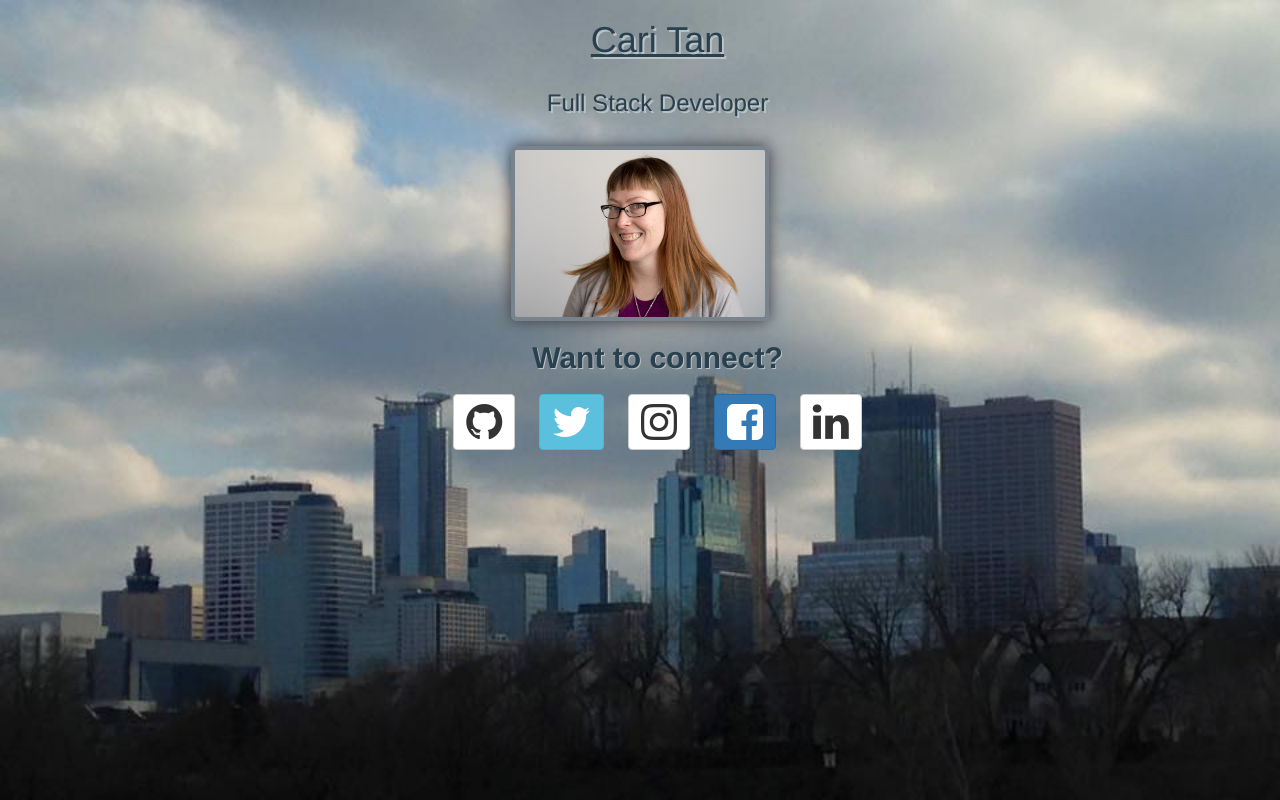
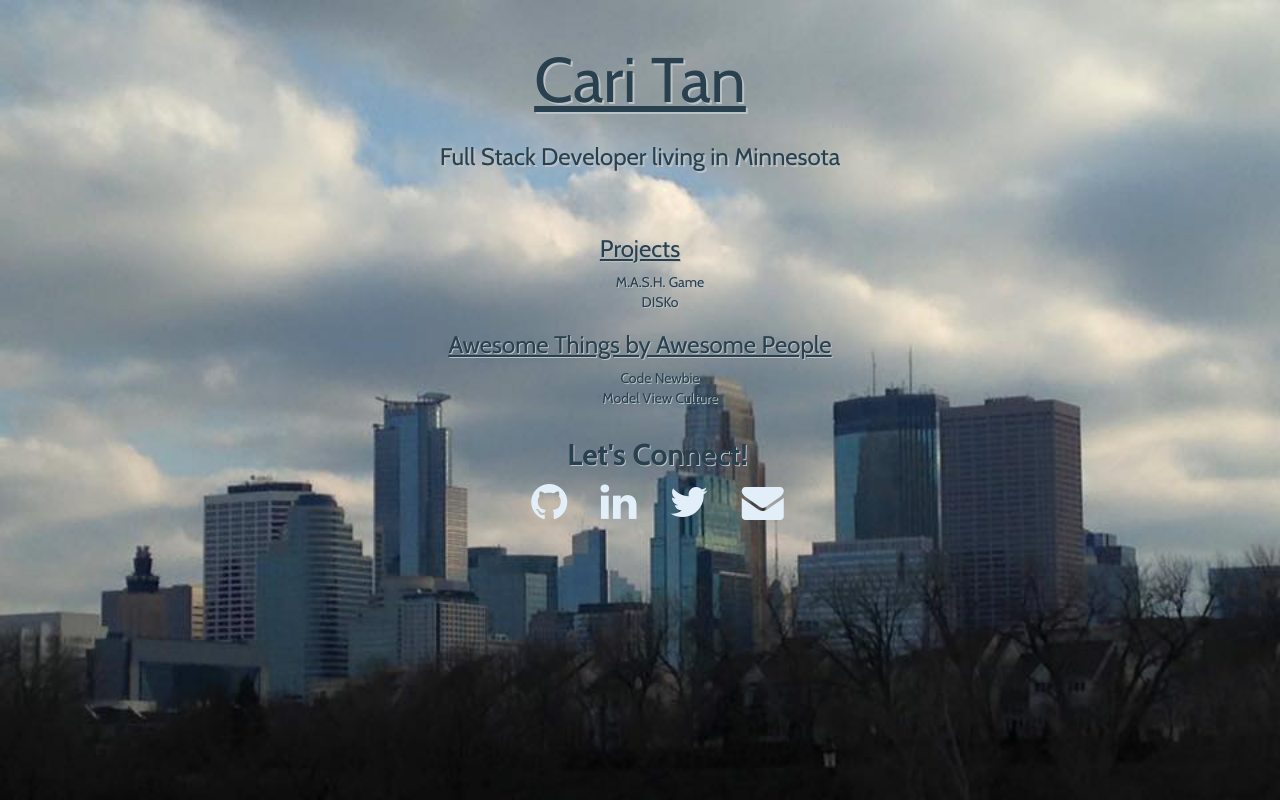
Before and after one commit to cairnstan/landing_page, a plain HTML site: page index.html in a window 1280 px wide. Drawn offline with nearby package versions, Linux system fonts and the light colour scheme; a web font is replaced by a local one.

Commit message:
Starts adding links to projects. Removes button class. Adjusts layout.

```diff
--- a/index.html
+++ b/index.html
@@ -6,37 +6,70 @@
     <link rel="stylesheet" href="bootstrap.min.css" />
     <link rel="stylesheet" href="https://maxcdn.bootstrapcdn.com/font-awesome/4.6.1/css/font-awesome.min.css" />
     <link rel="stylesheet" href="stylesheet.css" />
+    <link href='https://fonts.googleapis.com/css?family=Handlee' rel='stylesheet' type='text/css'>
+    <link href='https://fonts.googleapis.com/css?family=Architects+Daughter' rel='stylesheet' type='text/css'>
+    <link href='https://fonts.googleapis.com/css?family=Calligraffitti' rel='stylesheet' type='text/css'>
+    <link href='https://fonts.googleapis.com/css?family=Neucha' rel='stylesheet' type='text/css'>
+    <link href='https://fonts.googleapis.com/css?family=Rancho|Berkshire+Swash|Delius|Aladin|Fondamento|Eagle+Lake' rel='stylesheet' type='text/css'>
+    <link href='https://fonts.googleapis.com/css?family=Cabin:400,700' rel='stylesheet' type='text/css'>
   </head>
   <body>
-    <div class="container header">
+    <!-- <aside>
+      <p>Projects</p>
+      <br />
+      <p>Great things</p>
+    </aside> -->
+    <article>
+
+
+    <header class="jumbotron">
       <h1 class="cover-heading">Cari Tan</h1>
-      <h3>
-        Full Stack Developer
+      <h3 class="description">
+        Full Stack Developer living in Minnesota
       </h3>
-      </div>
-      <br />
-      <div class="row">
+
+    </header>
+      <!-- <br /> -->
+      <!-- <div class="row">
         <div class="col-md-4 text-center">
 
+          <! <span class="code"><i class="fa fa-code fa-5x" aria-hidden="true"></i></span> -->
+        <!-- </div> -->
+        <!-- <div class="col-md-4 text-center"> -->
+          <!-- <img src="images/Cari Tan.jpg" class="img-rounded" id="cari" alt="Cari Tan" /> -->
+        <!-- </div> -->
+        <!-- <div class="col-md-4 text-center"> -->
           <!-- <span class="code"><i class="fa fa-code fa-5x" aria-hidden="true"></i></span> -->
+        <!-- </div> -->
+      <!-- </div> -->
+      <!-- Move content to a side bar and add links-->
+      <content>
+        <div>
+          <h3>Projects</h3>
+          <ul>
+            <li>M.A.S.H. Game</li>
+            <li>DISKo</li>
+          </ul>
+
         </div>
-        <div class="col-md-4 text-center">
-          <img src="images/Cari Tan.jpg" class="img-rounded" id="cari" alt="Cari Tan" />
+        <div>
+          <h3>Awesome Things by Awesome People</h3>
+          <ul>
+            <li>Code Newbie</li>
+            <li>Model View Culture</li>
+          </ul>
+
         </div>
-        <div class="col-md-4 text-center">
-          <!-- <span class="code"><i class="fa fa-code fa-5x" aria-hidden="true"></i></span> -->
-        </div>
-      </div>
 
-    <div class="container">
-      <h2>Want to connect?</h2>
-      <a class="btn btn-default" href="https://github.com/cairnstan"><i class="fa fa-github fa-3x" aria-hidden="true"></i></a>
-      <a class="btn btn-info" href="https://twitter.com/pilesofstones"><i class="fa fa-twitter fa-3x" aria-hidden="true"></i></a>
-      <a class="btn btn-default" href="https://www.instagram.com/pilesofstones/"><i class="fa fa-instagram fa-3x" aria-hidden="true"></i></a>
-      <a class="btn btn-primary" href="https://www.facebook.com/cari.tan.7"><i class="fa fa-facebook-square fa-3x" aria-hidden="true"></i></a>
-      <a class="btn btn-default" href="https://www.linkedin.com/in/cari-tan-46772918"><i class="fa fa-linkedin fa-3x" aria-hidden="true"></i></a>
+      </content>
+    <footer class="container">
+      <h2>Let's Connect!</h2>
+      <a href="https://github.com/cairnstan"><i class="fa fa-github fa-3x" aria-hidden="true"></i></a>
+      <a href="https://www.linkedin.com/in/cari-tan-46772918"><i class="fa fa-linkedin fa-3x" aria-hidden="true"></i></a>
+      <a href="https://twitter.com/pilesofstones"><i class="fa fa-twitter fa-3x" aria-hidden="true"></i></a>
+      <a id="maillink" href="mailto:cairnsolsen@gmail.com" target="_blank"><i class="fa fa-envelope fa-3x" aria-hidden="true"></i></a>
 
-    </div>
-
+    </footer>
+    </article>
   </body>
 </html>
--- a/stylesheet.css
+++ b/stylesheet.css
@@ -1,16 +1,30 @@
 body {
   background: url("images/mpls-skyline.jpg") no-repeat;
   background-size: cover;
+  /*font-family: 'Handlee', cursive;*/
+  /*font-family: 'Architects Daughter', cursive;*/
+  /*font-family: 'Calligraffitti', cursive;*/
+  /*font-family: 'Neucha', cursive;*/
+  /*font-family: 'Rancho', cursive;*/
+  /*font-family: 'Berkshire Swash', cursive;*/
+  /*font-family: 'Delius', cursive;*/
+  /*font-family: 'Aladin', cursive;*/
+  /*font-family: 'Fondamento', cursive;*/
+  /*font-family: 'Eagle Lake', cursive;*/
+  font-family: 'Cabin', sans-serif;
 }
 
-.header {
+.jumbotron {
   color: #29404E;
   text-shadow: 2px 2px #BBC2C6;
   font-weight: bold;
   background-color: transparent;
   text-align: center;
+  padding: 25px;
 }
-
+.description {
+  text-decoration: none;
+}
 img {
   height: 175px;
   /*margin-right: 200px;*/
@@ -26,6 +40,9 @@ h2 {
   text-shadow: 1px 1px #BBC2C6;
   font-weight: bold;
 }
+h3 {
+  text-decoration: underline;
+}
 p {
   display: inline-block;
   padding: 20px;
@@ -38,4 +55,13 @@ p {
 a {
   margin: 10px;
   padding: 5px;
+  color: #E2EFF9;
 }
+content {
+  text-align: center;
+  color: #29404E;
+  text-shadow: 1px 1px #BBC2C6;
+}
+ul {
+  list-style: none;
+}
```
